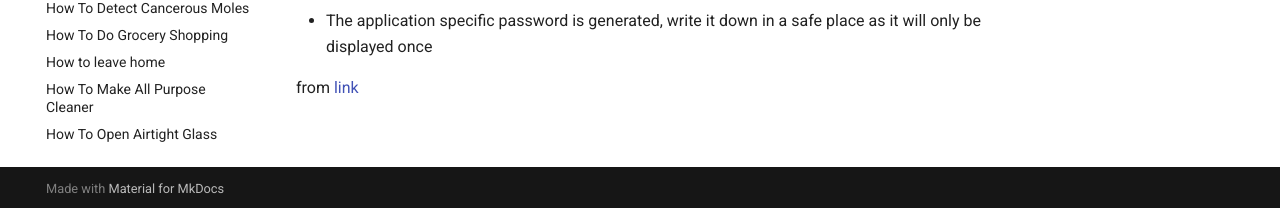
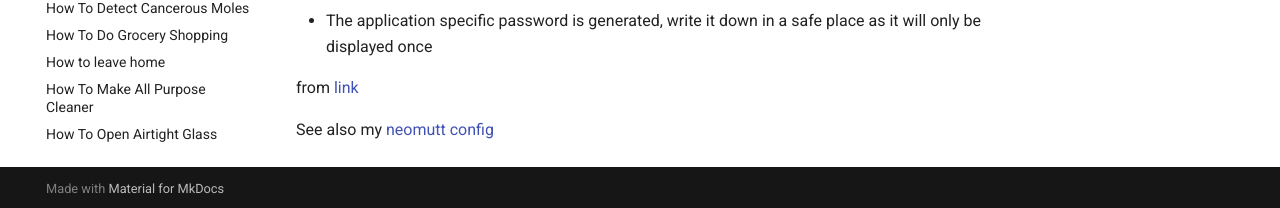
Before and after one commit to ynotstartups/notes, an MkDocs documentation site: the page built from notes/cheat-sheet-neomutt.md, in a window 1280 px wide and 1330 px high. Shown: the part 1119-1327 px from the top of the window. Built offline with MkDocs 1.6.1 and Material for MkDocs 9.7.7, drawn with Linux system fonts in a browser that asks for light colours.

Commit message:
add neomutt config

```diff
--- a/notes/cheat-sheet-neomutt.md
+++ b/notes/cheat-sheet-neomutt.md
@@ -35,3 +35,5 @@ I need to do this because I have setup 2 Factor Auth for gmail.
 - The application specific password is generated, write it down in a safe place as it will only be displayed once
 
 from [link](https://nidkil.me/2018/01/18/setting-up-mutt-to-send-mail-using-gmail-with-2fa-set/)
+
+See also my [neomutt config](https://github.com/ynotstartups/dotfiles/blob/main/.neomutt_config)
```
